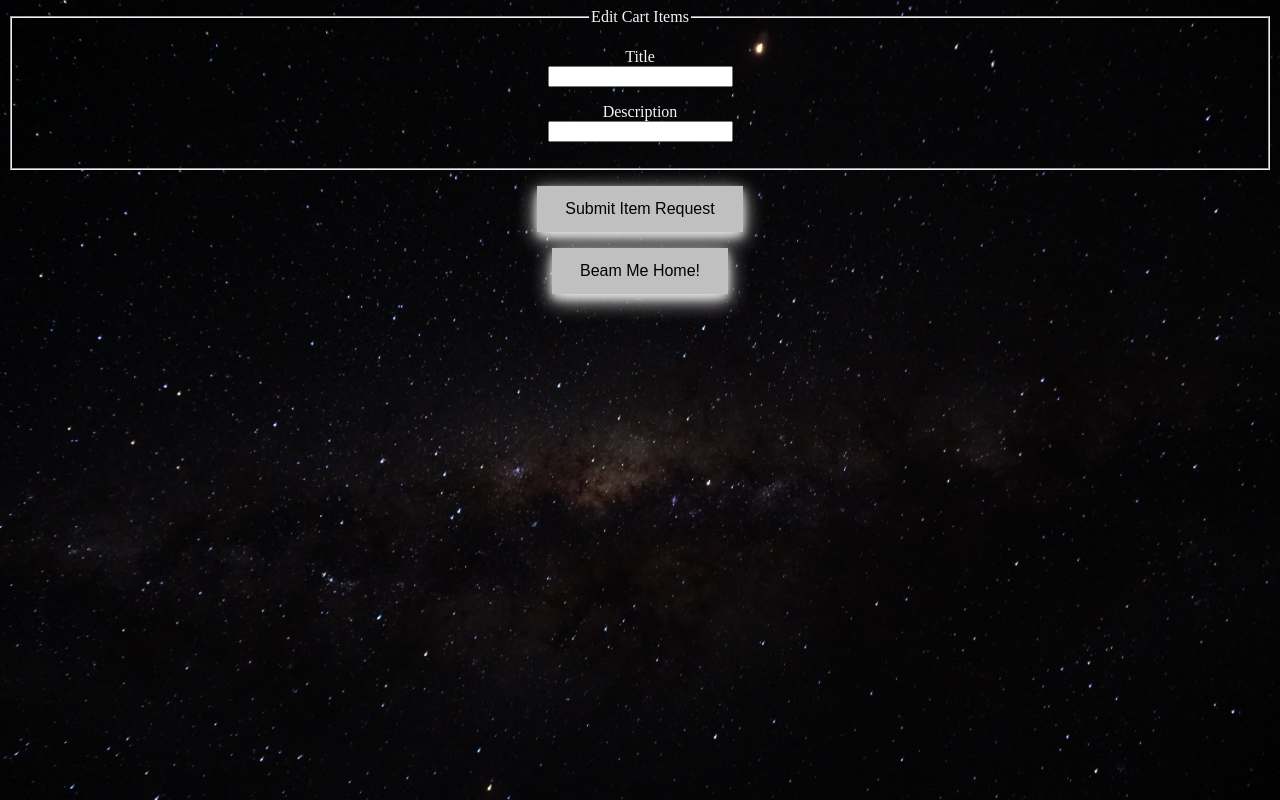
After one commit to RobotGyal/Space-Contractor, a Flask app: template templates/cart_edit.html in a window 1280 px wide. The commit adds this page. Run offline with Flask 2, Linux system fonts and the light colour scheme; the template is opened without the code that fills it, so the values that code supplies are empty.

Commit message:
Added all CRUD elements

```diff
--- a/app.py
+++ b/app.py
@@ -51,8 +51,6 @@ def devices_new():
     '''Create devices'''
     return render_template('cart_add.html')
 
-# ~~~~~~~~~~~~~~~~~~~~~~~~~~~~~~~~~~~~~~~~~~~~~~~~~~~~~~~~~~~~~~~~~~~~~~~~~~~~~~~~~~~~~~~~~~~~~~~~~~~~~~~~~~``
-
 # Route for POSTING SINGLE items to cart
 @app.route('/cart/item', methods=['POST'])
 def cart_item_post():
@@ -70,10 +68,6 @@ def cart_item_show(cart_id):
     """Show a one cart item"""
     cart = cart_items.find_one({'_id': ObjectId(cart_id)})
     return render_template('item_display.html', cart_items=cart_items, cart=cart)
-
-# ~~~~~~~~~~~~~~~~~~~~~~~~~~~~~~~~~~~~~~~~~~~~~~~~~~~~~~~~~~~~~~~~~~~~~~~~~~~~~~~~~~~~~~~~~~~~~~~~~~~~~~~~~~``
-
-
 
 # Route for POSTING items to cart
 @app.route('/cart', methods=['POST'])
@@ -94,6 +88,7 @@ def cart_show_all(cart_id):
     return render_template('cart_display.html', cart_items=cart_items, cart=cart)
 
 
+# ~~~~~~~~~~~~~~~~~~~~~~~~~~~~~~~~~~~~~~~~~~~~~~~~~~~~~~~~~~~~~~~~~~~~~~~~~~~~~~~~~~~~~~~~~~~~~~~~~~~~~~~~~~``
 
 #Route for editing cart items
 @app.route('/cart/<cart_id>/edit')
@@ -114,13 +109,15 @@ def cart_update(cart_id):
         {'_id': ObjectId(cart_id)},
         {'$set': updated_cart})
     return redirect(url_for('cart_display', cart_id=cart_id))
+# ~~~~~~~~~~~~~~~~~~~~~~~~~~~~~~~~~~~~~~~~~~~~~~~~~~~~~~~~~~~~~~~~~~~~~~~~~~~~~~~~~~~~~~~~~~~~~~~~~~~~~~~~~~``
+
 
 # Route for deleting cart items
-@app.route('/cart_items/<cart_id>/delete', methods=['POST'])
+@app.route('/cart/<cart_id>/delete', methods=['POST'])
 def cart_delete(cart_id):
     """Delete one playlist."""
     cart_items.delete_one({'_id': ObjectId(cart_id)})
-    return redirect(url_for('cart_display', cart_id=cart_id))
+    return redirect(url_for('cart_display'))
 
 
 if __name__=='__main__':
--- a/static/index.css
+++ b/static/index.css
@@ -1,5 +1,5 @@
 html {
-    color: rgba(10, 10, 243, 0.774);
+    color: whitesmoke;
     text-align: center;
     background-image: url('space.jpg');
     /* background-repeat: no-repeat;
@@ -16,6 +16,10 @@ h1{
   font-size: 65px;
   color: rgb(3, 3, 129);
   text-shadow: rgb(212, 221, 241) 1px 0 10px;
+}
+
+h3{
+  color: rgba(10, 10, 243, 0.774);
 }
 
 
--- a/templates/cart_add.html
+++ b/templates/cart_add.html
@@ -1,5 +1,4 @@
 {% extends 'base.html'%}
-
 
 
 
@@ -7,6 +6,7 @@
 
 <title> Add Cart Page </title>
 
+<br><br><br><br>
 
 <form method ='POST' action='/cart'> <!--Add items to cart-->
     <fieldset>
@@ -29,4 +29,8 @@
     </p>
 </form>
 
+<form action="/">
+    <button type ='submit'> Beam Me Home! </button>
+</form>
+
 {% endblock %}
--- /dev/null
+++ b/templates/cart_edit.html
@@ -0,0 +1,31 @@
+<!-- templates/playlists_edit.html -->
+{% extends 'base.html' %}
+
+{% block content %}
+<form method='POST' action='/cart/{{cart._id}}'>
+    <fieldset>
+            <legend> Edit Cart Items</legend>
+        <!--Title-->
+        <p>
+            <label for ='title' > Title </label><br>
+            <input type='text' name='title'>
+        </p>
+        <!--Description-->
+        <p>
+            <label for='description'>Description</label><br>
+            <input type='text' name='description' />
+        </p>
+        </fieldset>
+
+        <!--Add to Cart-->
+        <p>
+            <button type=submit'> Submit Item Request </button>
+        </p>
+    </form>
+
+    <form action="/">
+        <button type ='submit'> Beam Me Home! </button>
+    </form>
+</form>
+
+{% endblock %}
--- a/templates/homepage.html
+++ b/templates/homepage.html
@@ -10,14 +10,14 @@
 
 <!--Links-->
 <form action="/store">
-    <button type="submit">Visit Store</button>
+    <button type="submit">See Previous Creations!</button>
 </form>
 
 <br><br>
 
 <!--Buttons-->
 <form action="/cart/add">
-    <button type ='submit'>Go to Request Devices! </button>
+    <button type ='submit'> Request Devices! </button>
 </form>
 
 {%endblock%}
```
Also changed, not shown: templates/cart_display.html (+11 -3 lines), templates/item_display.html (+19 -2 lines), 1 other file.
